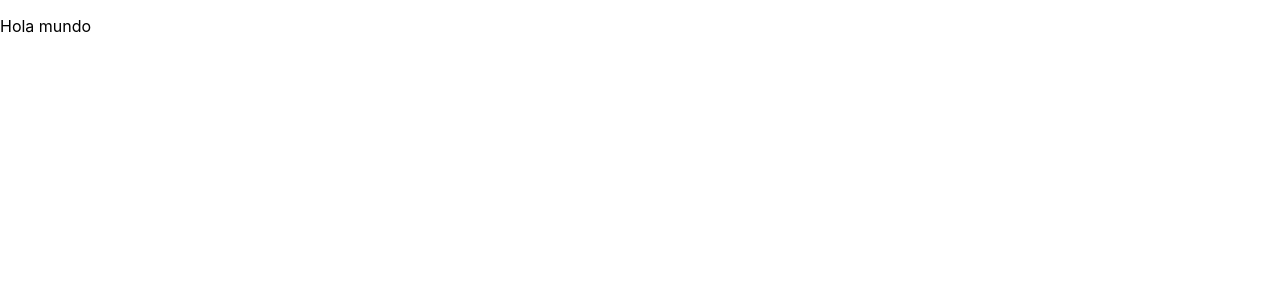
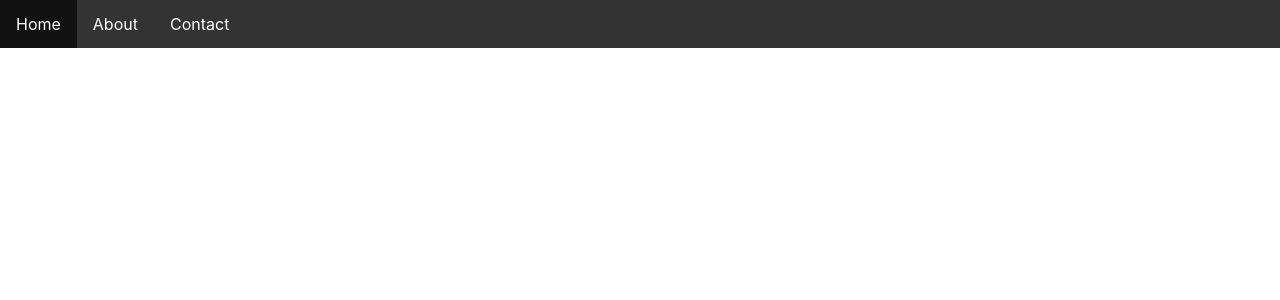
Before and after one commit to LeonDeAnahuac/Blogs, a React (Create React App) app: page / in a window 1280 px wide. Shown: the top 300 px of the page. Built offline with nearby package versions, Linux system fonts and the light colour scheme.

Commit message:
navbar components

```diff
--- a/package.json
+++ b/package.json
@@ -8,6 +8,7 @@
     "@testing-library/user-event": "^7.2.1",
     "react": "^16.13.1",
     "react-dom": "^16.13.1",
+    "react-router-dom": "^5.2.0",
     "react-scripts": "3.4.1"
   },
   "scripts": {
--- a/src/App.js
+++ b/src/App.js
@@ -1,10 +1,10 @@
 import React from 'react';
-
+import Navbar from './components/Navbar'
 
 function App() {
   return (
     <div className="App">
-      <p>Hola mundo</p>
+      <Navbar/>
     </div>
   );
 }
--- /dev/null
+++ b/src/components/Navbar.js
@@ -0,0 +1,15 @@
+import React from 'react'
+
+const Navbar = () => {
+    return (
+        <nav className="navbar">
+            <ul>
+                <li><a href="/">Home</a></li>
+                <li><a href="/about">About</a></li>
+                <li><a href="/contact">Contact</a></li>
+            </ul>
+        </nav>
+    )
+}
+
+export default Navbar
--- a/src/index.css
+++ b/src/index.css
@@ -12,3 +12,27 @@ html {
   margin: 0;
   padding: 0;
 }
+
+.navbar ul {
+  list-style: none;
+  margin: 0;
+  padding: 0;
+  overflow: hidden;
+  background-color: #333;
+}
+
+.navbar li {
+  float: left;
+}
+
+.navbar a {
+  display: block;
+  color: white;
+  text-align: center;
+  padding: 14px 16px;
+  text-decoration: none;
+}
+
+.navbar li a:hover{
+  background-color: #111;
+}
```
Also changed, not shown: src/components/About.js (added, +12 -0 lines), src/components/Contact.js (added, +10 -0 lines), src/components/Home.js (added, +12 -0 lines), 1 other file (tests, documents, lock files or other folders).
